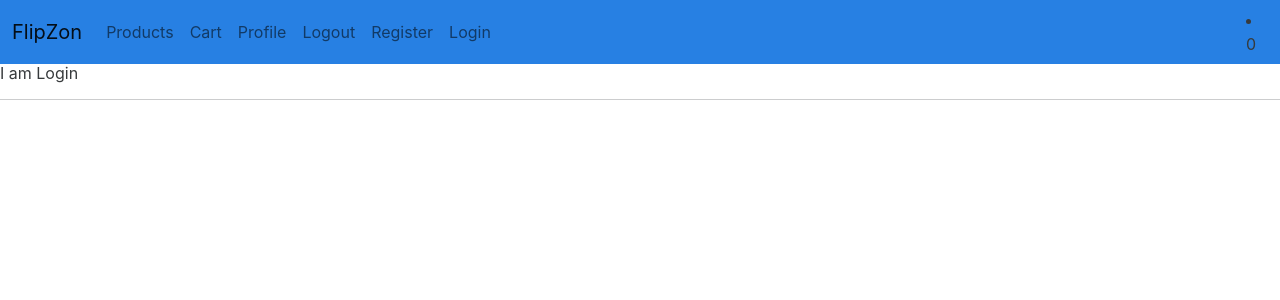
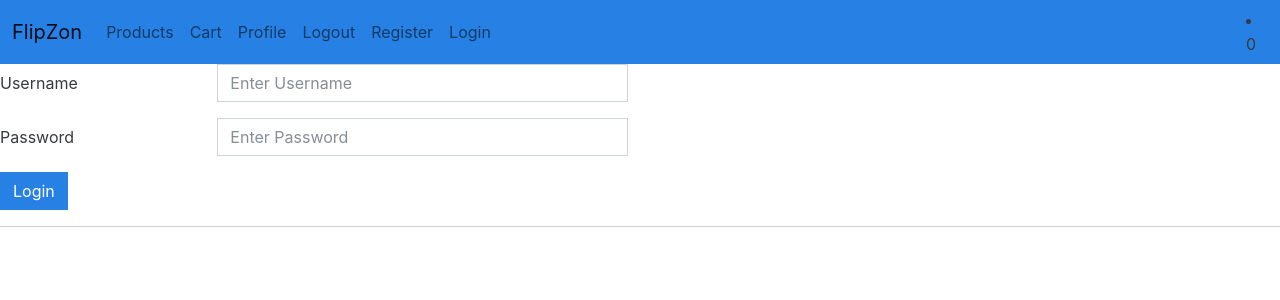
Before and after one commit to kiran-blockchain/optum-react-dec, a React (Create React App) app in the folder flipzon/: page / in a window 1280 px wide. Shown: the top 300 px of the page. Built offline with nearby package versions, Linux system fonts and the light colour scheme; no server answers.

Commit message:
added code

```diff
--- a/flipzon/package.json
+++ b/flipzon/package.json
@@ -7,12 +7,14 @@
     "@testing-library/react": "^13.4.0",
     "@testing-library/user-event": "^13.5.0",
     "axios": "^1.6.2",
+    "formik": "^2.4.5",
     "react": "^18.2.0",
     "react-dom": "^18.2.0",
     "react-router": "^6.20.1",
     "react-router-dom": "^6.20.1",
     "react-scripts": "5.0.1",
-    "web-vitals": "^2.1.4"
+    "web-vitals": "^2.1.4",
+    "yup": "^1.3.2"
   },
   "scripts": {
     "start": "react-scripts start",
--- a/flipzon/src/components/TextBox/index.jsx
+++ b/flipzon/src/components/TextBox/index.jsx
@@ -1,23 +1,28 @@
 import { memo, useState } from "react"
 
-export const TextBox =memo( ({config,onChange }) => {
-    console.log(config.name+"textbox => loading!!!!!")
+export const TextBox = memo(({ config, onChange, formik }) => {
+    console.log(config.name + "textbox => loading!!!!!")
     // const [val,setValue] =useState('');
-    const handleChange = (e=>{
-        //setValue(e.target.value)
-        onChange(e);
+    const handleChange = (e => {
+        //setValue(e.target.value
+            onChange(e);
     })
     return (
         <div class="row mb-3">
             <label for={config.id}
-             class="col-sm-2 col-form-label">{config.label}</label>
+                class="col-sm-2 col-form-label">{config.label}</label>
             <div class="col-sm-4">
                 <input type={config.type}
                     class="form-control"
                     name={config.name}
                     id={config.id}
                     onChange={handleChange}
-                    placeholder={config.placeholder} />
+                    placeholder={config.placeholder}
+                     value={formik.values[config.name]}/>
+                    {formik.errors[config.name] ?
+                            (<div class="text-danger">
+                               {formik.errors[config.name]}
+                           </div>) : null}
             </div>
         </div>
     )
--- /dev/null
+++ b/flipzon/src/config/loginConfig.js
@@ -0,0 +1,16 @@
+export const loginConfig = {
+    Password: {
+        id: "Password",
+        name: "password",
+        label: "Password",
+        type: "password",
+        placeholder: "Enter Password"
+    },
+    UserName: {
+        id: "username",
+        name: "username",
+        label: "Username",
+        type: "text",
+        placeholder: "Enter Username"
+    }
+}
--- a/flipzon/src/pages/Login.jsx
+++ b/flipzon/src/pages/Login.jsx
@@ -1,10 +1,23 @@
 import axios from "axios";
-import { useEffect, useState } from "react"
+import { useCallback, useEffect, useState } from "react"
+import { TextBox } from "../components/TextBox";
+import { loginConfig } from "../config/loginConfig";
+import { useFormik } from "formik";
+import { loginSchema } from "../utils/loginSchema";
 
 export const Login = ({ }) => {
     const [loginResult, setLoginResult] = useState({});//1st api Call
     const [profile, setProfile] = useState({});
-
+    const formik = useFormik({
+        validationSchema:loginSchema,
+        initialValues:{
+            username:'',
+            password:''
+        },
+        onSubmit:(values)=>{
+            console.log(values);
+        },
+    });
     const login = async () => {
         let loginData = {
             "username": "johnd",
@@ -41,8 +54,21 @@ export const Login = ({ }) => {
         //profile Api Call
         //set profile Result
     }, [loginResult])
+    const handleChange =useCallback((e)=>{
+        formik.handleChange(e);
+    },[]);
     return (
-        <h6>I am Login</h6>
+       <form>
+           <TextBox config={loginConfig.UserName}
+            onChange={handleChange}
+            formik={formik}/>
+           <TextBox config={loginConfig.Password}
+           onChange={handleChange}
+           formik={formik}/>
+           <button className="btn btn-primary"
+            onClick={formik.handleSubmit}
+           >Login</button>
+       </form>
     )
 }
 // Create two state variables
--- /dev/null
+++ b/flipzon/src/utils/loginSchema.js
@@ -0,0 +1,19 @@
+import * as yup from 'yup';
+import {ref} from 'yup';
+
+const getCharacterValidation =(str)=>{
+    return `Your password must have at least one ${str} character`;
+}
+export const loginSchema = yup.object({
+    username: yup.string()
+        .max(10, 'User name cannot be more than 10 characters')
+        .required('User name required')
+        .matches(/[A-Za-z0-9]/,"Special characters are not allowed"),
+
+    password: yup.string()
+        .required('Password required')
+        .matches(/[0-9]/,getCharacterValidation('digit'))
+        .matches(/[A-Z]/,getCharacterValidation('uppercase'))
+        .matches(/[a-z]/,getCharacterValidation('lowercase'))
+
+})
```
Also changed, not shown: 1 other file (tests, documents, lock files or other folders).
